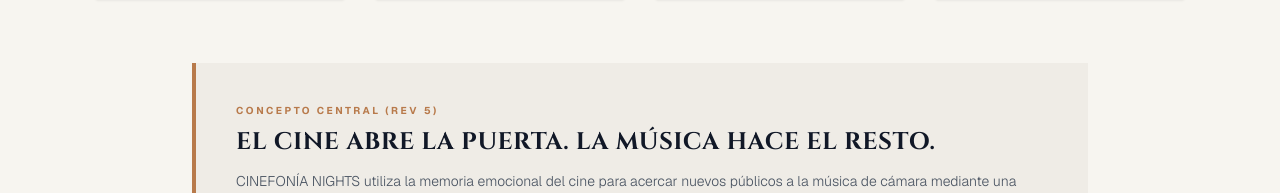
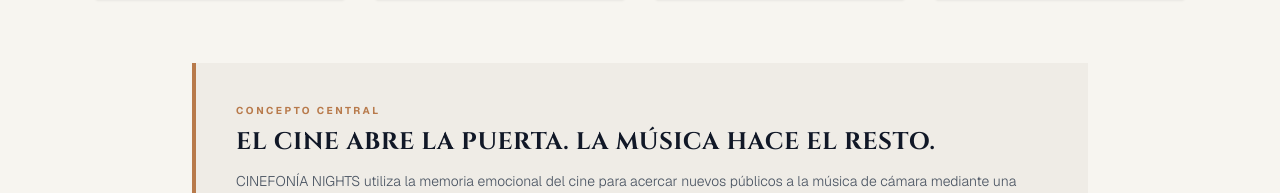
Before and after one commit to thealpacafactory-maker/Cinefonia, a Next.js app: page / in a window 1280 px wide. Shown: the part 2088-2281 px from the top of the page. Built offline with nearby package versions, Linux system fonts and the light colour scheme; no server answers.

Commit message:
Texto: Rev 5 borrado

```diff
--- a/src/components/sections/Experience.tsx
+++ b/src/components/sections/Experience.tsx
@@ -76,7 +76,7 @@
 
         {/* Highlight Concept block from Rev5 */}
         <div className="bg-[#EFECE6] border-l-4 border-[#B87A4B] p-8 sm:p-10 max-w-4xl mx-auto my-8">
-          <span className="text-[10px] font-bold tracking-[0.25em] text-[#B87A4B] uppercase block mb-2">CONCEPTO CENTRAL (REV 5)</span>
+          <span className="text-[10px] font-bold tracking-[0.25em] text-[#B87A4B] uppercase block mb-2">CONCEPTO CENTRAL</span>
           <h4 className="font-serif text-xl sm:text-2xl font-bold uppercase text-[#111827] tracking-wide mb-3">
             EL CINE ABRE LA PUERTA. LA MÚSICA HACE EL RESTO.
           </h4>
```
